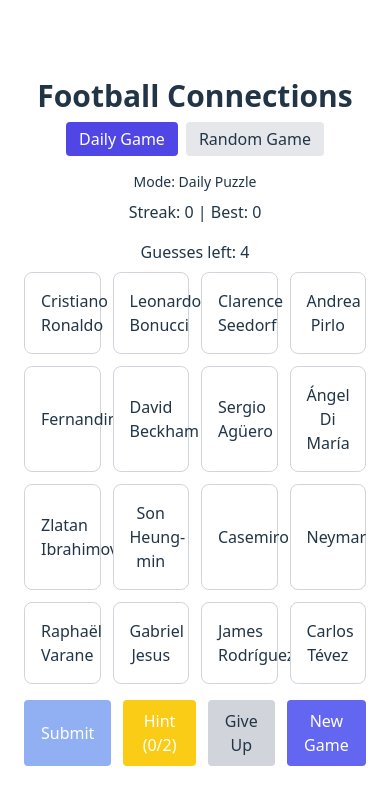
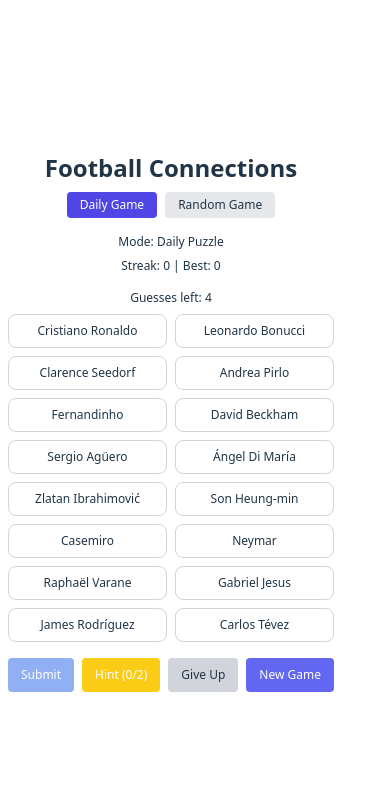
Before and after one commit to ijbeol/footly, a React (Vite) app: page / in a window 390 px wide. Shown: the top 804 px of the page. Built offline with nearby package versions, Linux system fonts and the light colour scheme.

Commit message:
Added support for mobile screens

```diff
--- a/src/App.tsx
+++ b/src/App.tsx
@@ -142,27 +142,27 @@ export default function App() {
   const remaining = deck.filter(name => !revealed.has(name))
 
   return (
-    <div className="max-w-xl mx-auto p-6">
-      <h1 className="text-3xl font-bold mb-2 text-center">Football Connections</h1>
+    <div className="max-w-xl w-full mx-auto p-2 sm:p-6">
+      <h1 className="text-2xl sm:text-3xl font-bold mb-2 text-center">Football Connections</h1>
 
-      <div className="flex justify-center space-x-2 mb-4">
+      <div className="flex flex-wrap justify-center gap-2 mb-4">
         <button
           onClick={startDaily}
-          className={`px-3 py-1 rounded ${mode === 'daily' ? 'bg-indigo-600 text-white' : 'bg-gray-200'}`}
+          className={`px-3 py-1 rounded text-xs sm:text-base ${mode === 'daily' ? 'bg-indigo-600 text-white' : 'bg-gray-200'}`}
         >Daily Game</button>
         <button
           onClick={startRandom}
-          className={`px-3 py-1 rounded ${mode === 'random' ? 'bg-indigo-600 text-white' : 'bg-gray-200'}`}
+          className={`px-3 py-1 rounded text-xs sm:text-base ${mode === 'random' ? 'bg-indigo-600 text-white' : 'bg-gray-200'}`}
         >Random Game</button>
       </div>
 
-      <div className="text-center text-sm mb-2">
+      <div className="text-center text-xs sm:text-sm mb-2">
         Mode: {mode === 'daily' ? 'Daily Puzzle' : 'Random Puzzle'}
       </div>
-      <div className="text-center mb-4">
+      <div className="text-center mb-4 text-xs sm:text-base">
         Streak: {stats.currentStreak} | Best: {stats.bestStreak}
       </div>
-      <div className="text-center mb-2">
+      <div className="text-center mb-2 text-xs sm:text-base">
         Guesses left: {maxIncorrect - incorrectCount}
       </div>
 
@@ -171,9 +171,9 @@ export default function App() {
           const facts = funFacts[g.category as keyof typeof funFacts] || []
           const fact = facts[Math.floor(Math.random() * facts.length)]
           return (
-            <div key={i} className="p-2 bg-green-100 rounded">
+            <div key={i} className="p-2 bg-green-100 rounded text-xs sm:text-base">
               <strong>{g.category}</strong>: {g.players.join(', ')}
-              <div className="italic text-sm mt-1">"{fact}"</div>
+              <div className="italic text-xs sm:text-sm mt-1">"{fact}"</div>
             </div>
           )
         })}
@@ -185,24 +185,24 @@ export default function App() {
           onToggle={toggle}
         />
 
-        <div className="flex justify-center space-x-3">
+        <div className="flex flex-wrap justify-center gap-2 sm:space-x-3">
           <button
             onClick={submit}
             disabled={selected.size !== 4}
-            className="px-4 py-2 bg-blue-600 text-white rounded disabled:opacity-50"
+            className="px-3 py-2 sm:px-4 sm:py-2 bg-blue-600 text-white rounded disabled:opacity-50 text-xs sm:text-base"
           >Submit</button>
           <button
             onClick={useHint}
             disabled={hintsUsed >= 2}
-            className="px-4 py-2 bg-yellow-400 text-white rounded disabled:opacity-50"
+            className="px-3 py-2 sm:px-4 sm:py-2 bg-yellow-400 text-white rounded disabled:opacity-50 text-xs sm:text-base"
           >Hint ({hintsUsed}/2)</button>
           <button
             onClick={giveUp}
-            className="px-4 py-2 bg-gray-300 rounded"
+            className="px-3 py-2 sm:px-4 sm:py-2 bg-gray-300 rounded text-xs sm:text-base"
           >Give Up</button>
           <button
             onClick={mode === 'daily' ? startRandom : startDaily}
-            className="px-4 py-2 bg-indigo-500 text-white rounded"
+            className="px-3 py-2 sm:px-4 sm:py-2 bg-indigo-500 text-white rounded text-xs sm:text-base"
           >New Game</button>
         </div>
 
@@ -210,7 +210,7 @@ export default function App() {
           <div className="text-center mt-4">
             <button
               onClick={shareResults}
-              className="px-4 py-2 bg-green-600 text-white rounded"
+              className="px-3 py-2 sm:px-4 sm:py-2 bg-green-600 text-white rounded text-xs sm:text-base"
             >Share Results</button>
           </div>
         )}
--- a/src/components/PlayerCard.tsx
+++ b/src/components/PlayerCard.tsx
@@ -11,7 +11,8 @@ export interface PlayerCardProps {
 export const PlayerCard: React.FC<PlayerCardProps> = ({ name, active, hint, onClick }) => (
   <button
     onClick={onClick}
-    className={`p-4 text-center border rounded-lg transition
+    className={`p-2 sm:p-4 text-center border rounded-lg transition
+      text-xs sm:text-base
       ${active ? 'bg-blue-200 border-blue-400' : 'bg-white border-gray-300'}
       ${hint ? 'border-yellow-800' : ''}
       hover:border-blue-500`}
--- a/src/components/PlayerGrid.tsx
+++ b/src/components/PlayerGrid.tsx
@@ -10,7 +10,7 @@ export interface PlayerGridProps {
 
 export const PlayerGrid: React.FC<PlayerGridProps> = ({ players, active, hintRevealed, onToggle }) => {
   return (
-    <div className="grid grid-cols-4 gap-3">
+    <div className="grid grid-cols-2 sm:grid-cols-4 gap-2 sm:gap-3">
       {players.map(name => (
         <PlayerCard
           key={name}
```
